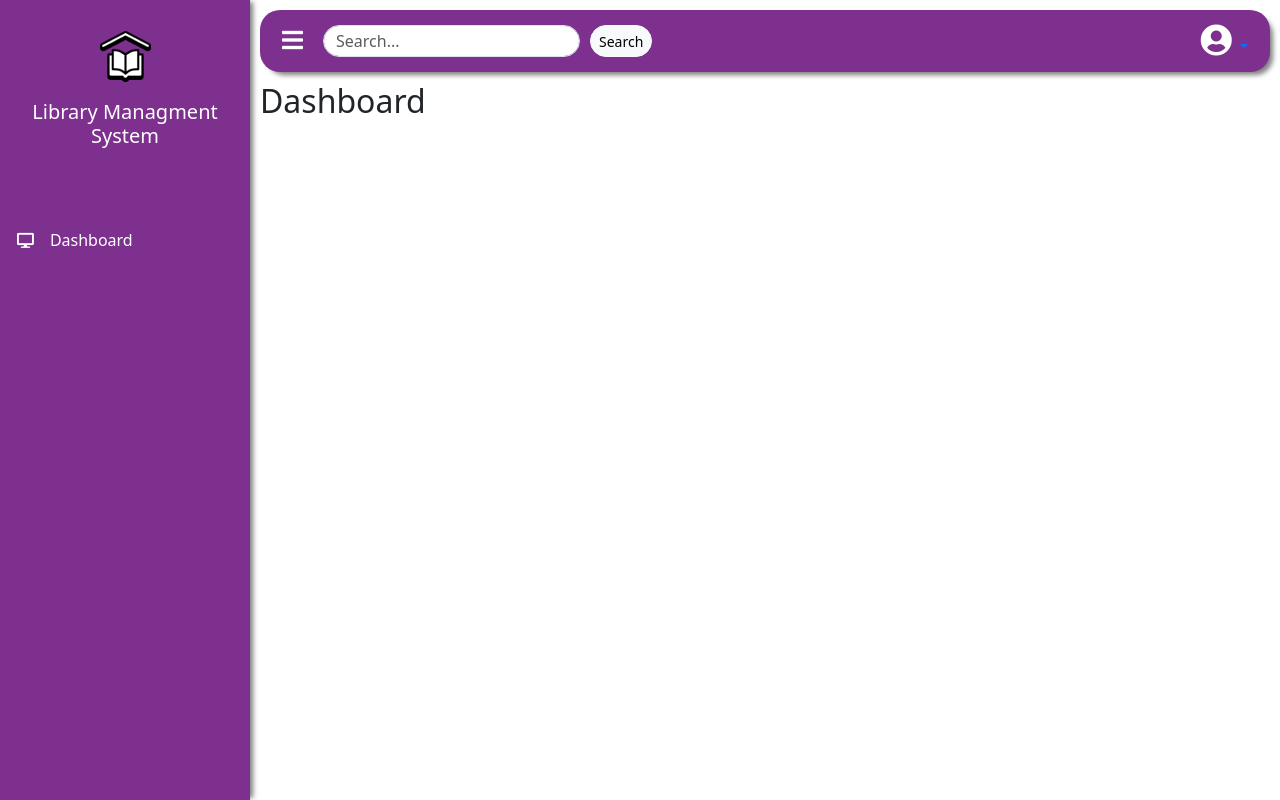
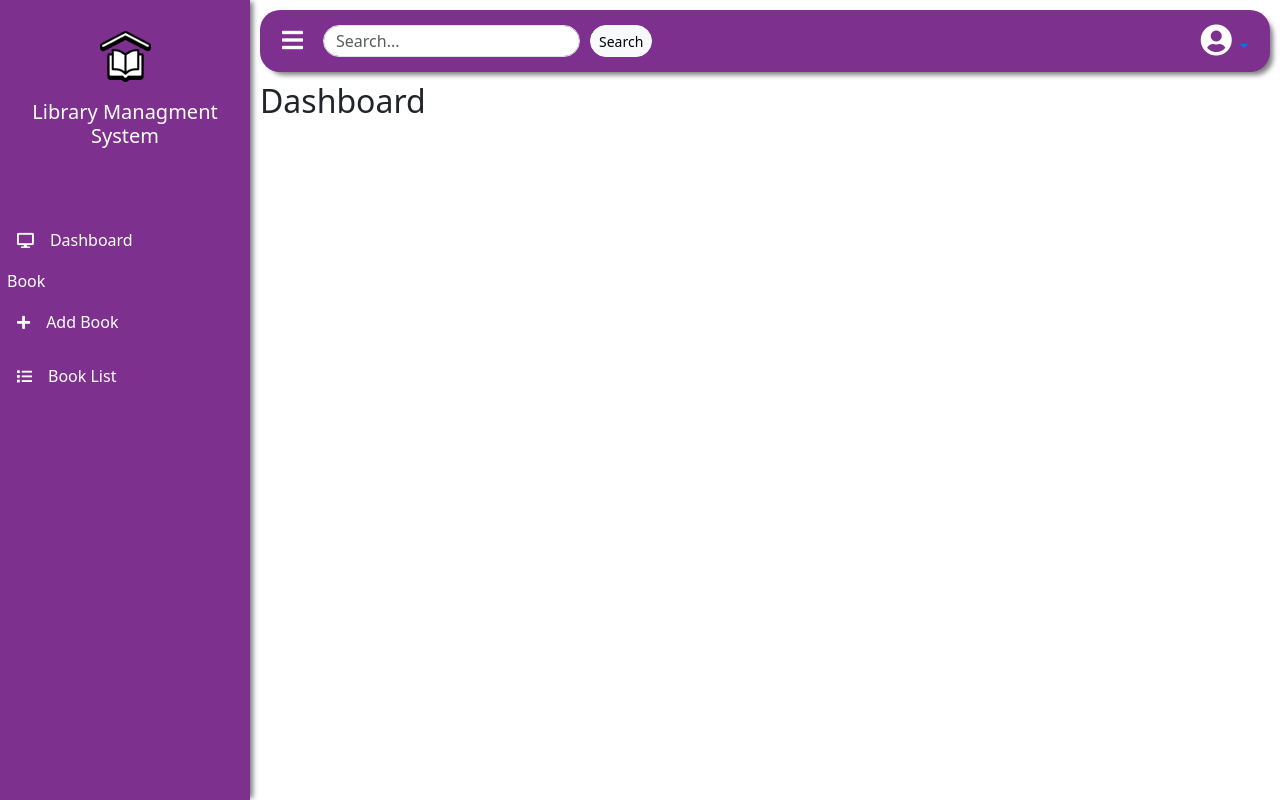
Before and after one commit to KasunUdayanga/library-management-system, a PHP site: page / in a window 1280 px wide. Run offline with PHP 8.4, Linux system fonts and the light colour scheme.

Commit message:
dashbord addbook and loadbook icon

```diff
--- a/index.php
+++ b/index.php
@@ -32,6 +32,19 @@
         </li>
 
 
+        <li class="menu-header">Book</li>
+        <li class="nav-item">
+          <a href="#" class="nav-link text-white" onclick="addBook()">
+            <i class="fa fa-plus"></i><span class="fs-6 ms-3 d-sm-inline">Add Book</span>
+          </a>
+        </li>
+
+
+        <li class="nav-item">
+          <a href="#" class="nav-link text-white" onclick="loadBookList()">
+            <i class="fa fa-list"></i><span class="fs-6 ms-3 d-sm-inline">Book List</span>
+          </a>
+        </li>
 
 
 
```
